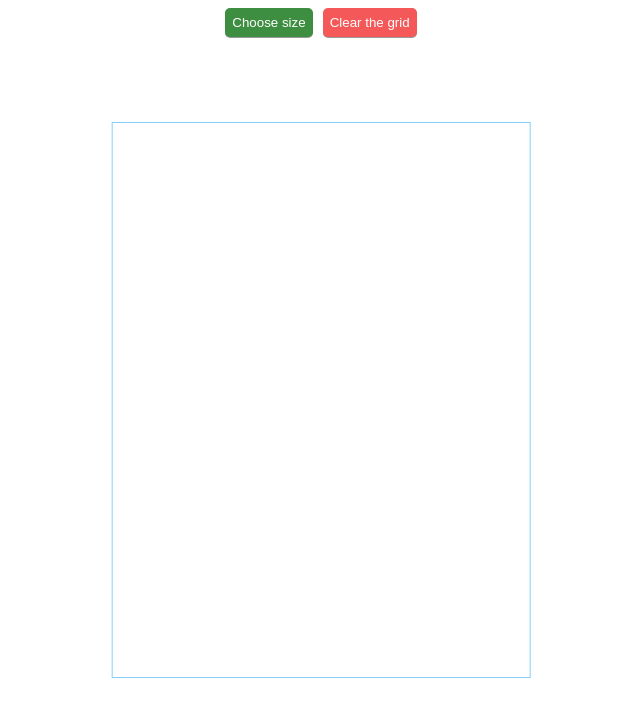
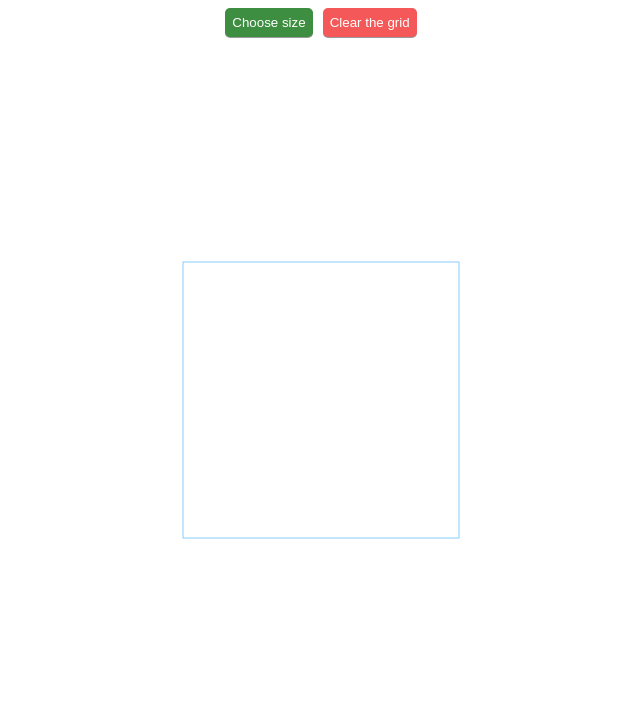
Before and after one commit to Teodor-T-Todorov/Etch-a-Sketch, a plain HTML site: page index.html in a window 1280 px wide. Shown: the whole page, without its empty margins (319-959 px from the left). Drawn offline with Linux system fonts and the light colour scheme.

Commit message:
Fixed some issues with sizing of the grid boxes

```diff
--- a/script.js
+++ b/script.js
@@ -1,4 +1,5 @@
 const gridContainer = document.querySelector('#gridContainer');
+
 
 function makeGrid(){
     gridContainer.innerHTML = "";
@@ -9,6 +10,8 @@ function makeGrid(){
     {
         makeGrid();
     }
+
+    //Generate grid boxes
 
     gridContainer.style.setProperty('--grid-rows', size);
     gridContainer.style.setProperty('--grid-cols', size);
--- a/style.css
+++ b/style.css
@@ -1,10 +1,16 @@
+html{
+    height: 100%;
+}
+
+body{
+    height: 100%;
+}
 #container{
-    position: absolute;
+    position: fixed;
     top: 50%;
     left: 50%;
     transform: translate(-50%, -50%);
 }
-
 
 #gridContainer {
     display: grid;
@@ -12,12 +18,13 @@
     grid-template-columns: repeat(var(--grid-cols), 1fr);
     border: 1px lightskyblue solid;
     overflow: hidden;
-    width:  32.552083333333336vw;
-    height: 69.25207756232687vh;
+    width:  275px;
+    height: 275px;
 }
 
 .grid-item{
     text-align: center;
+    border: thin black;
 }
 
 .buttons{
```
